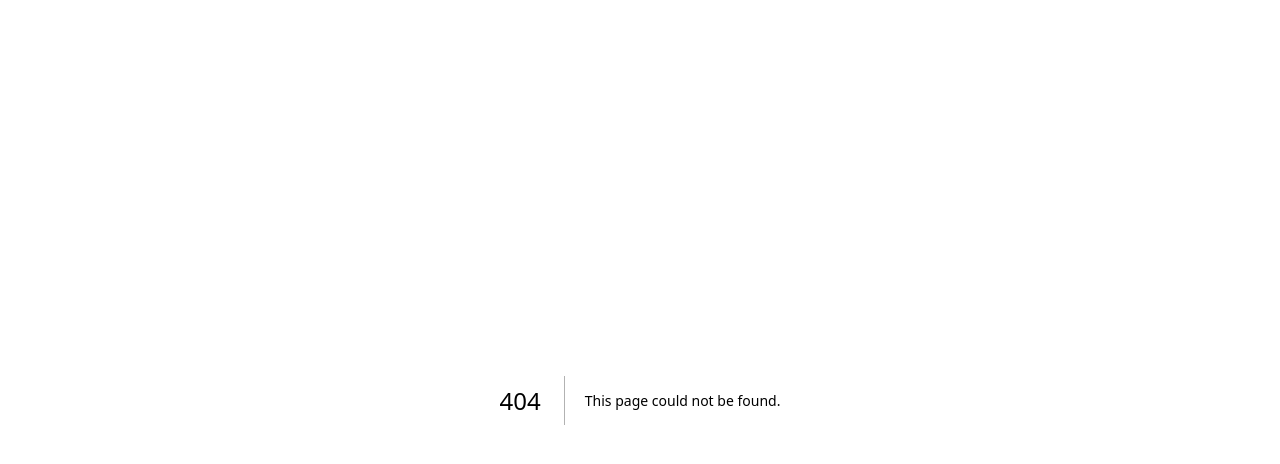
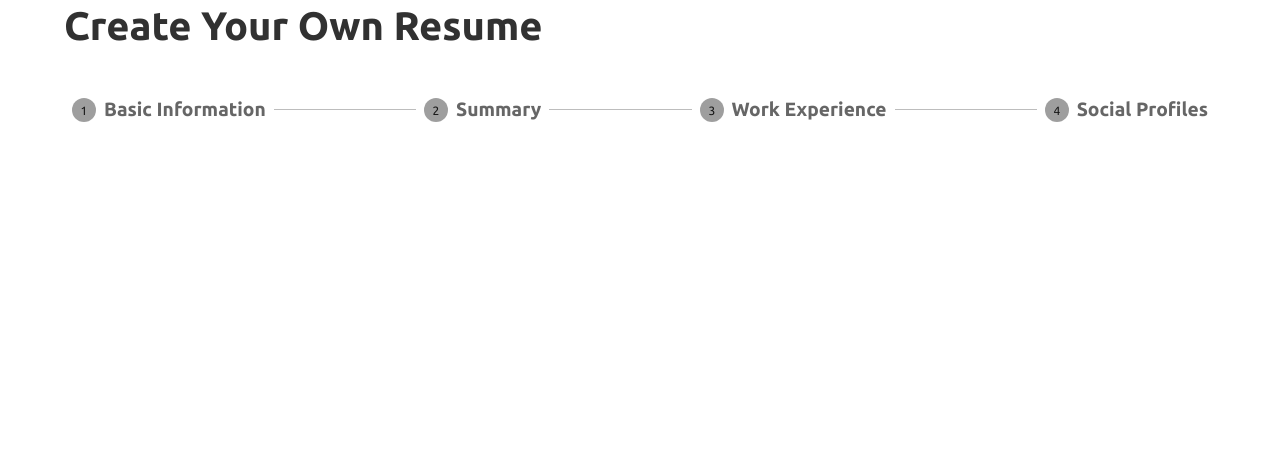
Before and after one commit to darrenleungswe/resume-builder, a Next.js app: page /sign-up in a window 1280 px wide. Before the commit this address had no page. Shown: the top 464 px of the page. Built offline with nearby package versions, Linux system fonts and the light colour scheme.

Commit message:
Form shared layout

```diff
--- a/app/sign-up/_components/FormStepper.tsx
+++ b/app/sign-up/_components/FormStepper.tsx
@@ -1,5 +1,7 @@
-import { Step, StepLabel, Stepper, Typography } from "@mui/material";
-import { signUpFormStepType } from "../types";
+"use client";
+
+import { Box, Step, StepLabel, Stepper, Typography } from "@mui/material";
+import { useSearchParams } from "next/navigation";
 
 const steps = [
   { path: "basic-info", label: "Basic Information" },
@@ -8,8 +10,9 @@ const steps = [
   { path: "social-profiles", label: "Social Profiles" },
 ];
 
-export default function FormStepper({ step }: { step: signUpFormStepType }) {
-  console.log(step);
+export default function FormStepper() {
+  const searchParams = useSearchParams();
+  const step = searchParams.get("step");
 
   return (
     <Stepper>
--- /dev/null
+++ b/app/sign-up/layout.tsx
@@ -0,0 +1,20 @@
+import { Container, Typography } from "@mui/material";
+import FormStepper from "./_components/FormStepper";
+
+export default function SignUpLayout({
+  children,
+}: {
+  children: React.ReactNode;
+}) {
+  return (
+    <main>
+      <Container>
+        <Typography variant="h1" mb={5.5}>
+          Create Your Own Resume
+        </Typography>
+        <FormStepper />
+        {children}
+      </Container>
+    </main>
+  );
+}
--- /dev/null
+++ b/app/sign-up/page.tsx
@@ -0,0 +1,3 @@
+export default function SignUpPage() {
+  return;
+}
```
